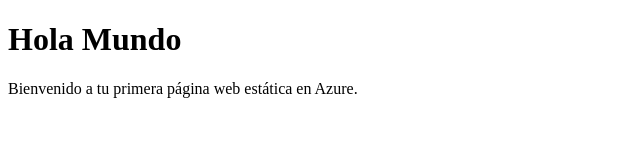
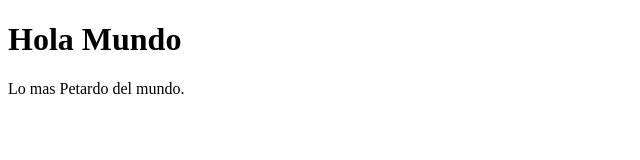
Before and after one commit to elkinguerrero007/Azure, a plain HTML site: page index.html in a window 1280 px wide. Shown: the whole page, without its empty margins (0-640 px from the left). Drawn offline with Linux system fonts and the light colour scheme.

Commit message:
Update index.html

```diff
--- a/index.html
+++ b/index.html
@@ -7,6 +7,6 @@
 </head>
 <body>
     <h1>Hola Mundo</h1>
-    <p>Bienvenido a tu primera página web estática en Azure.</p>
+    <p>Lo mas Petardo del mundo.</p>
 </body>
 </html>
```
